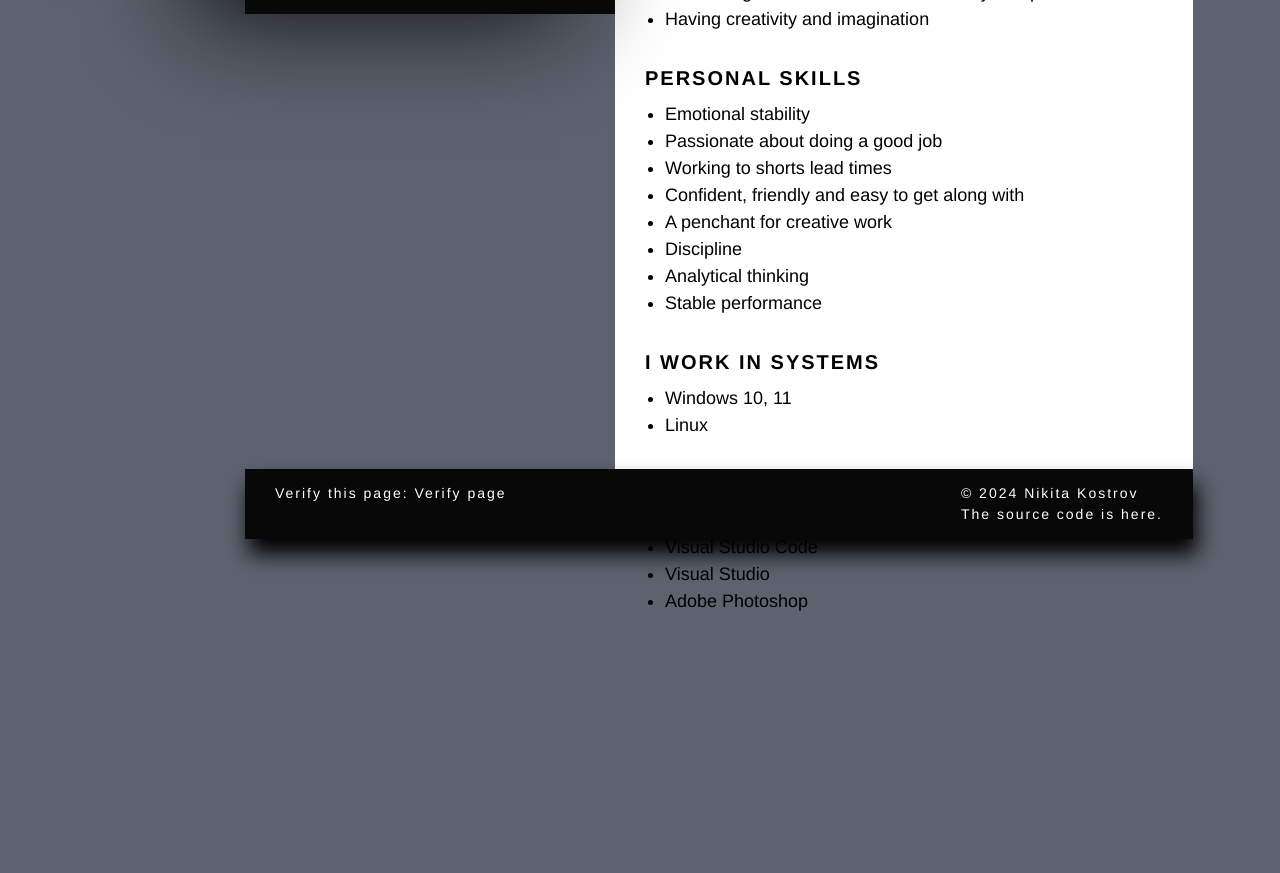
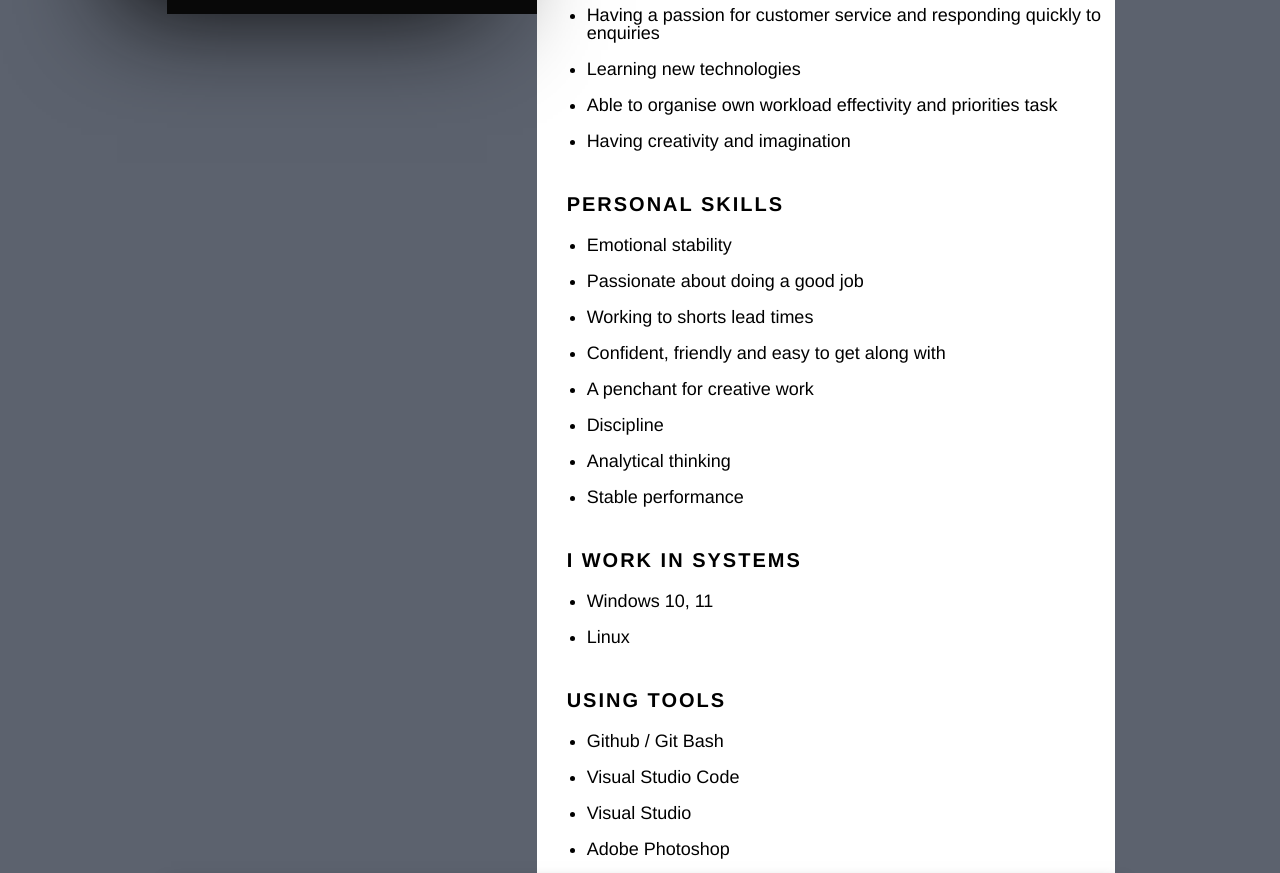
Before and after one commit to Sl1zerin/CV_vizit, a plain HTML site: page index.html in a window 1280 px wide. Shown: the part 1275-2148 px from the top of the page. Before the commit the page ends 1886 px from the top, so only its background shows below. Drawn offline with nearby package versions, Linux system fonts and the light colour scheme.

Commit message:
v1.5
Solving display problems

```diff
--- a/css/style.css
+++ b/css/style.css
@@ -62,8 +62,9 @@ hr {
 
 footer {
     background-color: #080808;
-    margin-left: 237px;
+    margin-left: 12.55%;
     width: 75%;
+    min-width: 753px;
     border: 0;
     line-height: 1.5;
     text-shadow: 0px 1px 1px black;
@@ -77,8 +78,9 @@ header {
     color: white;
     text-shadow: 5px 2px 10px rgb(90, 91, 158);
     margin-top: 20px;
-    margin-left: 237px;
+    margin-left: 12.55%;
     width: 75%;
+    min-width:max-content;
     height: 270px;
     border: 0;
     box-shadow:
@@ -155,7 +157,8 @@ a:hover {
 .container {
     display:flex;
     background: transparent;
-    padding-left: 237px;
+    min-width: 753px;
+    padding-left: 12.55%;
     width: 75%;
     margin: 0;
 
@@ -176,7 +179,7 @@ a:hover {
 
 .right-box {
     flex: 1;
-    height: 1420px;
+    height: auto;
     margin: 0;
     background-color: white;
 }
@@ -221,7 +224,7 @@ figcaption {
 .P_RIGHT_ul {
     padding-bottom: 0;
     margin: 0;
-    line-height: 0.5;
+    line-height: 1;
     padding-left: 50px;
     list-style-type: disc;
     font-family: Helvetica;
```
